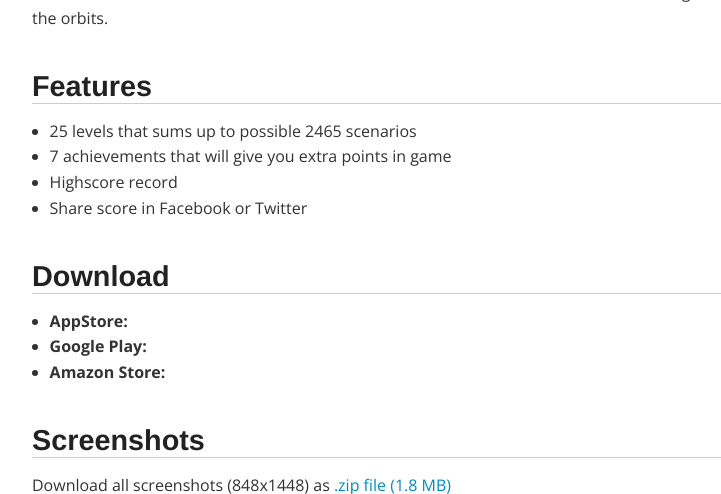
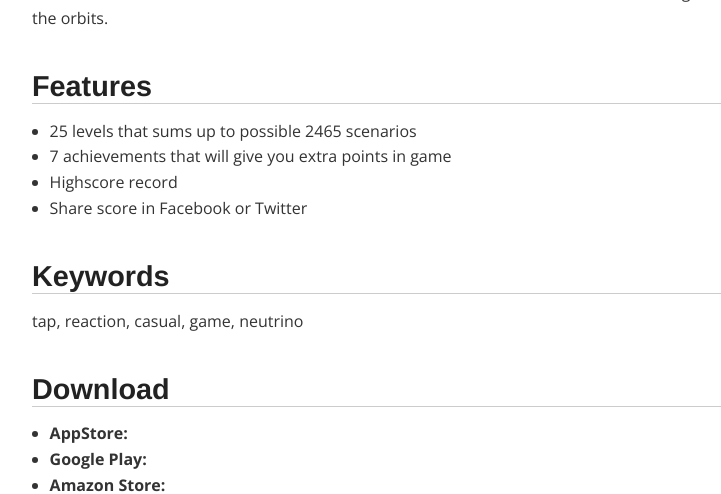
Before and after one commit to satanas/site, a Jekyll site: the page built from games/neutrino/presskit.html, in a window 1280 px wide and 900 px high, scrolled down 843 px, cut to the strip 0-494 px from the top of the window. Shown: the whole strip, without its empty margins (261-982 px from the left). Built offline with Jekyll 4.4.1, drawn with Linux system fonts in a browser that asks for light colours; nearby versions of some CDN libraries; Markdown is read by kramdown in place of the engine named in the settings.

Commit message:
Added keywords to press kit

```diff
--- a/games/neutrino/presskit.html
+++ b/games/neutrino/presskit.html
@@ -35,6 +35,9 @@
   <li>Highscore record</li>
   <li>Share score in Facebook or Twitter</li>
 </ul>
+
+<h3>Keywords</h3>
+<p>tap, reaction, casual, game, neutrino</p>
 
 <h3>Download</h3>
 <ul>
```
